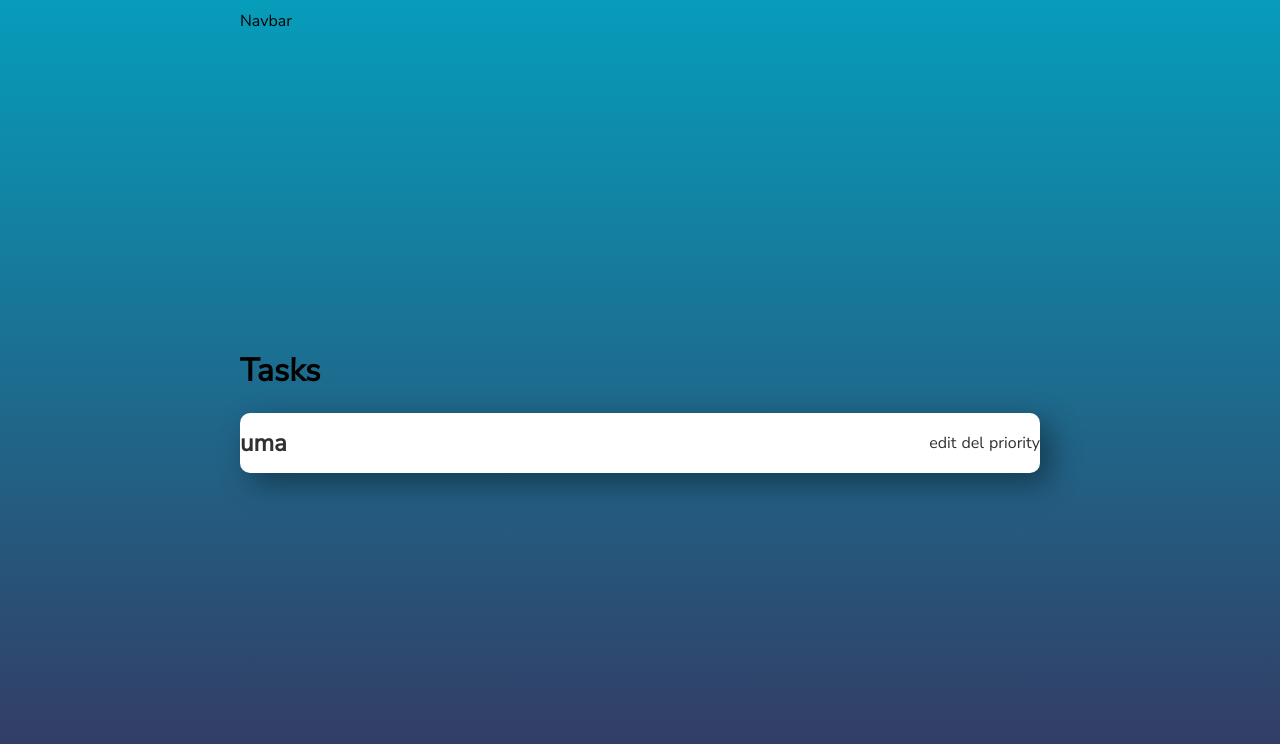
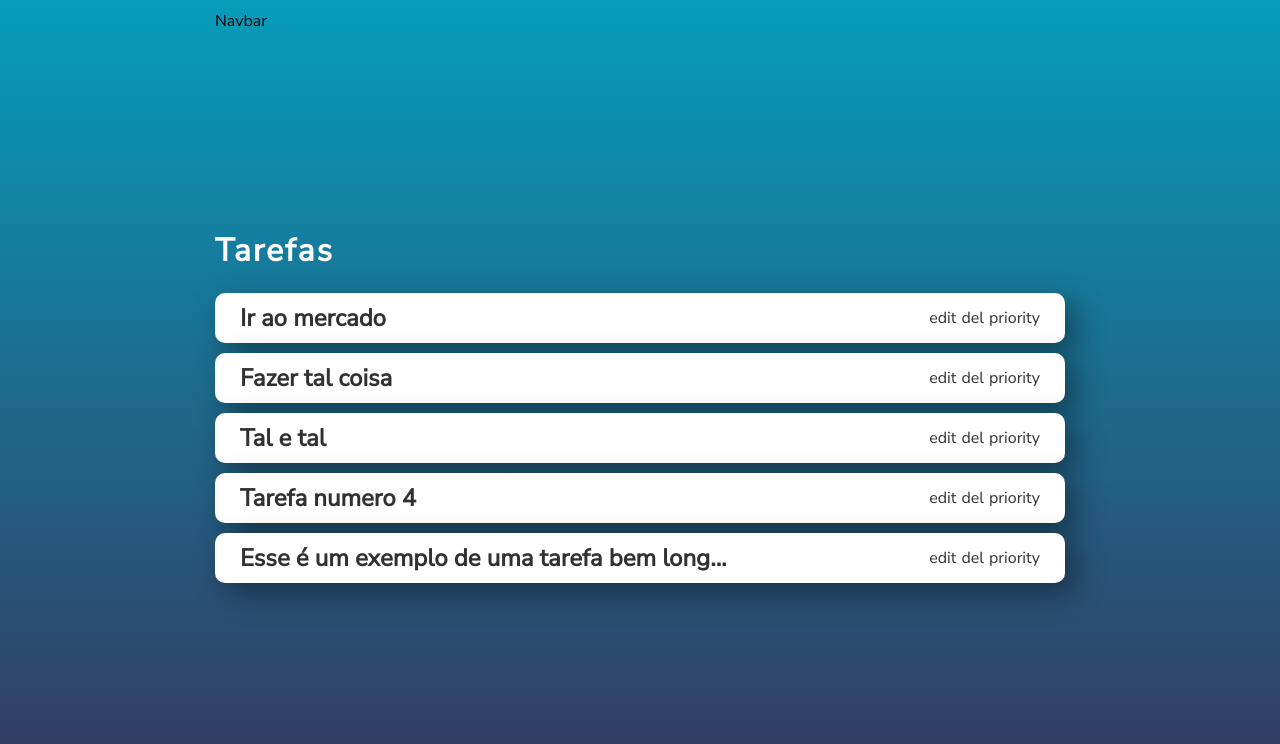
Before and after one commit to JohelPires/tasks, a React (Create React App) app: page / in a window 1280 px wide. Shown: the top 744 px of the page. Built offline with nearby package versions, Linux system fonts and the light colour scheme.

Commit message:
iterando a lista de tarefas

```diff
--- a/src/App.css
+++ b/src/App.css
@@ -32,3 +32,8 @@ body {
 * {
     font-family: 'Nunito Sans', sans-serif;
 }
+
+h1 {
+    color: white;
+    letter-spacing: 2px;
+}
--- a/src/Componentes/Task.js
+++ b/src/Componentes/Task.js
@@ -1,10 +1,10 @@
 import React from 'react'
 import './task.css'
 
-function Task({ tarefas }) {
+function Task({ tarefa }) {
     return (
         <div className="task-container">
-            <h2>{tarefas[0]}</h2>
+            <h2>{tarefa.titulo.length > 40 ? tarefa.titulo.slice(0, 40) + '...' : tarefa.titulo}</h2>
 
             <div className="controls">
                 <p>edit</p>
--- a/src/Componentes/Tasks.js
+++ b/src/Componentes/Tasks.js
@@ -2,11 +2,68 @@ import React from 'react'
 import Task from './Task'
 
 function Tasks() {
-    const tarefas = ['uma', 'duas', 'tres']
+    const tarefas = [
+        {
+            status: false,
+            id: 1,
+            id_usuario: 1,
+            titulo: 'Ir ao mercado',
+            descricao: 'Fazer tal e tal coisa é importante e necessário por tal e tal motivo.',
+            vencimento: '2023-09-09',
+            updatedAt: '2023-06-22T12:41:58.797Z',
+            createdAt: '2023-06-22T12:41:58.797Z',
+        },
+        {
+            status: false,
+            id: 2,
+            id_usuario: 1,
+            titulo: 'Fazer tal coisa',
+            descricao: 'Fazer tal e tal coisa é importante e necessário por tal e tal motivo.',
+            vencimento: '2023-09-09',
+            updatedAt: '2023-06-22T12:41:58.797Z',
+            createdAt: '2023-06-22T12:41:58.797Z',
+        },
+        {
+            status: false,
+            id: 3,
+            id_usuario: 1,
+            titulo: 'Tal e tal',
+            descricao: 'Fazer tal e tal coisa é importante e necessário por tal e tal motivo.',
+            vencimento: '2023-09-09',
+            updatedAt: '2023-06-22T12:41:58.797Z',
+            createdAt: '2023-06-22T12:41:58.797Z',
+        },
+        {
+            status: false,
+            id: 4,
+            id_usuario: 1,
+            titulo: 'Tarefa numero 4',
+            descricao: 'Fazer tal e tal coisa é importante e necessário por tal e tal motivo.',
+            vencimento: '2023-09-09',
+            updatedAt: '2023-06-22T12:41:58.797Z',
+            createdAt: '2023-06-22T12:41:58.797Z',
+        },
+        {
+            status: false,
+            id: 5,
+            id_usuario: 1,
+            titulo: 'Esse é um exemplo de uma tarefa bem longa cujo texto ultrapassa o tamanho do div',
+            descricao: 'Fazer tal e tal coisa é importante e necessário por tal e tal motivo.',
+            vencimento: '2023-09-09',
+            updatedAt: '2023-06-22T12:41:58.797Z',
+            createdAt: '2023-06-22T12:41:58.797Z',
+        },
+    ]
+
     return (
         <div>
-            <h1>Tasks</h1>
-            <Task tarefas={tarefas} />
+            <h1>Tarefas</h1>
+            {tarefas.map((tarefa) => {
+                // if (tarefa.length > 40) {
+                //     tarefa = tarefa.slice(0, 40)
+                // }
+                return <Task tarefa={tarefa} />
+            })}
         </div>
     )
 }
--- a/src/Componentes/task.css
+++ b/src/Componentes/task.css
@@ -4,13 +4,14 @@
     background-color: white;
     color: rgb(49, 49, 49);
     width: 80vw;
-    height: 60px;
+    height: 50px;
     max-width: 800px;
     /* height: 30%; */
     border-radius: 10px;
-    /* padding: 5px; */
+    padding: 0 25px;
     box-shadow: 10px 10px 30px rgba(0, 0, 0, 0.4);
     justify-content: space-between;
+    margin-bottom: 10px;
 }
 
 .controls {
```
Also changed, not shown: 1 other file (tests, documents, lock files or other folders).
